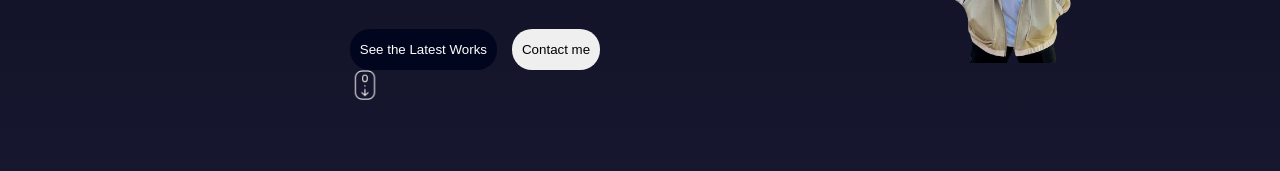
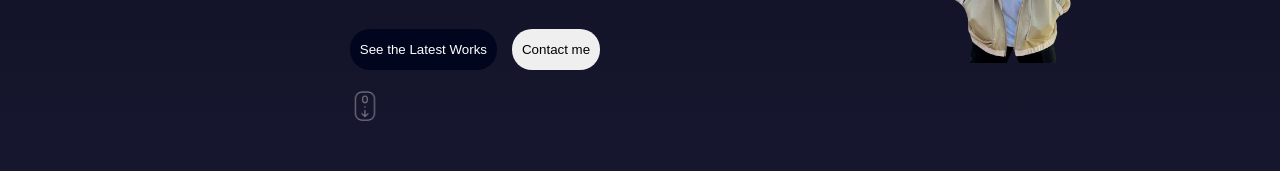
Before and after one commit to Sushant-Luitel/Portfolio, a React (Vite) app: page / in a window 1280 px wide. Shown: the part 325-496 px from the top of the page. Built offline with nearby package versions, Linux system fonts and the light colour scheme.

Commit message:
animated scroll button

```diff
--- a/src/Components/Hero/Hero.jsx
+++ b/src/Components/Hero/Hero.jsx
@@ -15,6 +15,14 @@ const textVariants = {
     transition: {
       duration: 1,
       staggerChildren: 0.1,
+    },
+  },
+  scrollButton: {
+    opacity: 0,
+    y: 10,
+    transition: {
+      duration: 2,
+      repeat: Infinity,
     },
   },
 };
@@ -47,6 +55,7 @@ const Hero = () => {
           <motion.img
             className="scroll-image"
             variants={textVariants}
+            animate="scrollButton"
             src={scroll}
             alt="scroll"
             width={30}
--- a/src/Components/Hero/Hero.scss
+++ b/src/Components/Hero/Hero.scss
@@ -38,6 +38,9 @@
     }
   }
 }
+.scroll-image {
+  margin-top: 1em;
+}
 
 .image-container {
   max-width: 100%;
```
